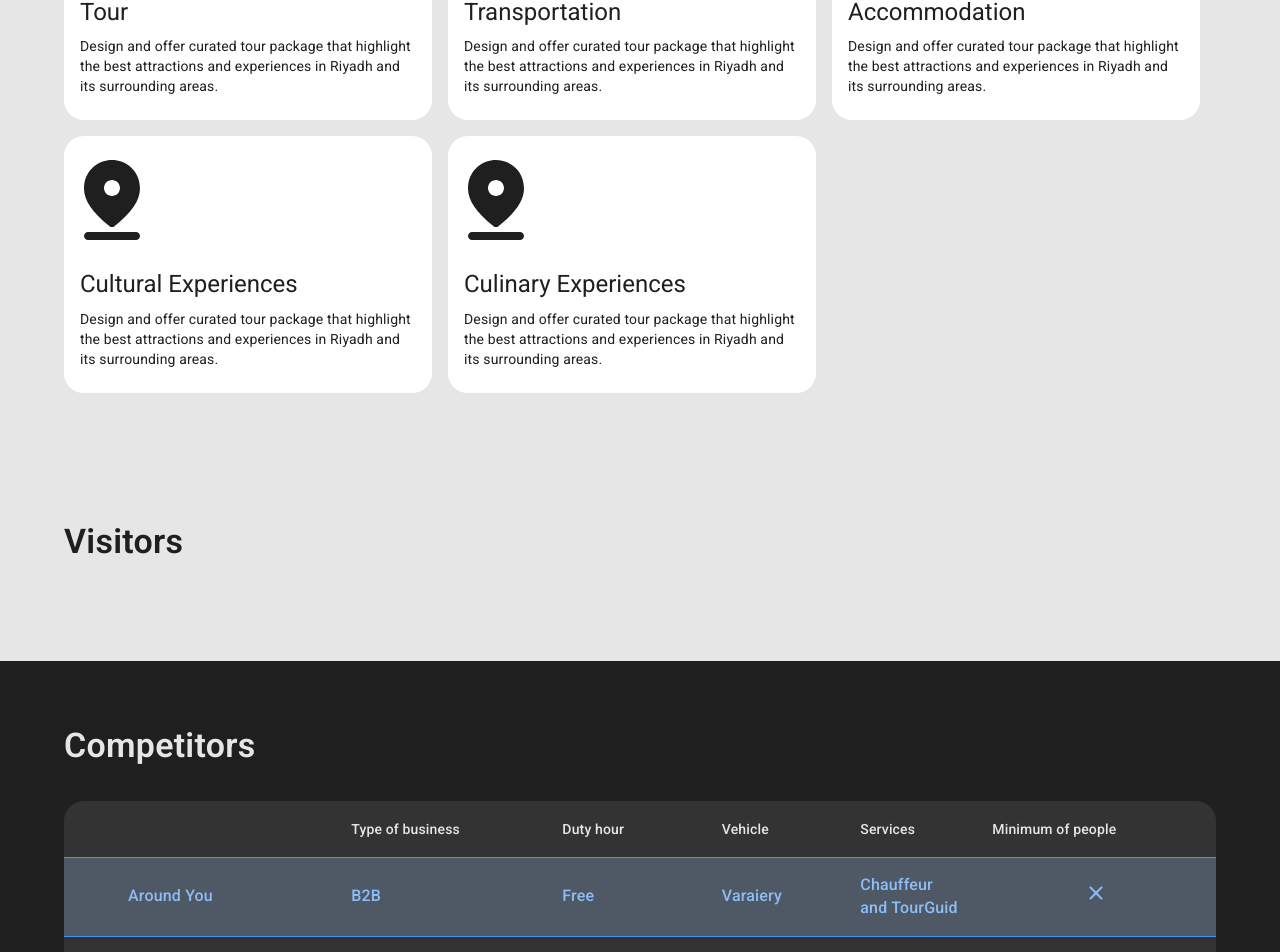
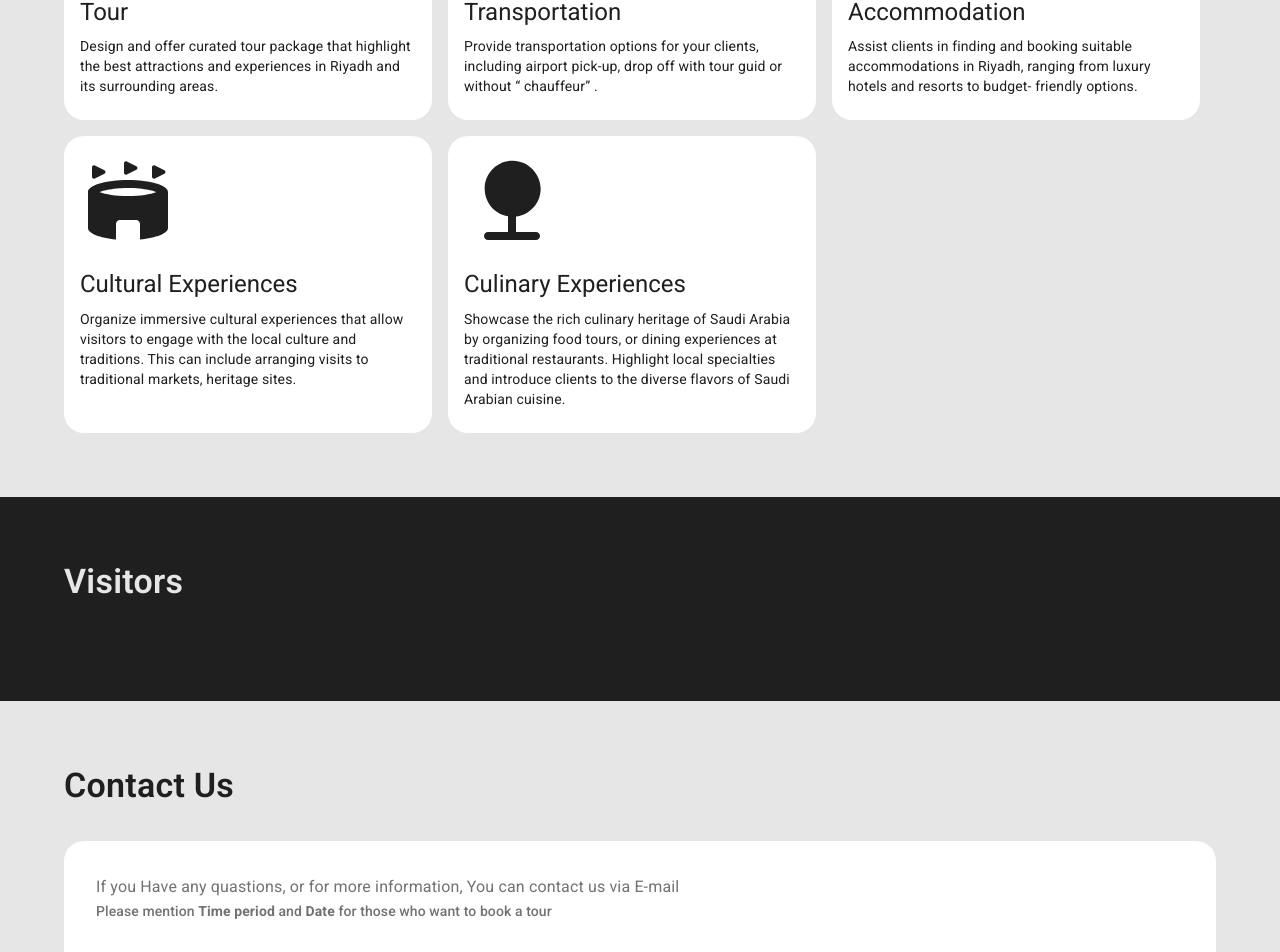
Before and after one commit to Turkiqsm/Aroundyou, a React (Create React App) app: page / in a window 1280 px wide. Shown: the part 1756-2708 px from the top of the page. Built offline with nearby package versions, Linux system fonts and the light colour scheme.

Commit message:
fix interactions delete comp section

```diff
--- a/package.json
+++ b/package.json
@@ -11,6 +11,7 @@
     "@testing-library/react": "^14.1.2",
     "@testing-library/user-event": "^14.5.2",
     "react": "^18.2.0",
+    "react-anchor-link-smooth-scroll": "^1.0.12",
     "react-dom": "^18.2.0",
     "react-router-dom": "^6.21.3",
     "react-scripts": "^5.0.1",
--- a/src/App.css
+++ b/src/App.css
@@ -39,3 +39,13 @@
 html{
   background-color: rgb(230, 230, 230);
 }
+.navElemnt{
+  text-decoration: none;
+}
+.interaction{
+  transition: all .3s ease-out !important;
+}
+.interaction:hover{
+  transform: translate(0px,-10px);
+  box-shadow: #282c3433 0px 16px 10px ;
+}
--- a/src/Components/MainButton.js
+++ b/src/Components/MainButton.js
@@ -40,11 +40,16 @@ const SecondaryButton = styled(Button)({
 function MainButton(props) {
   const {text,variant} = props;
 
+  function CopyText (){
+    navigator.clipboard.writeText(text);
+
+    // Alert the copied text
+    alert("Copied the text: " + text);
+  }
   return (
     <React.Fragment>
-    {/* <Button  variant="contained" sx={{backgroundColor:`${Theme.Accent}`,boxShadow:'none'}}>{text}</Button> */}
     { variant == 'Secondary'?
-    <SecondaryButton  variant="contained">{text} <ContentCopy sx={{ml:'0.8em',maxWidth:'0.8em'}}></ContentCopy> </SecondaryButton> :
+    <SecondaryButton onClick={CopyText}  variant="contained">{text} <ContentCopy sx={{ml:'0.8em',maxWidth:'0.8em'}}></ContentCopy> </SecondaryButton> :
     <PrimaryButton  variant="contained">{text} </PrimaryButton>
 
 }
--- a/src/Components/ServiceCard.js
+++ b/src/Components/ServiceCard.js
@@ -6,14 +6,29 @@ import CardMedia from '@mui/material/CardMedia';
 import Theme from '../Assets/theme';
 import Typography from '@mui/material/Typography';
 import { Button, CardActionArea, CardActions } from '@mui/material';
-import {  PinDropRounded } from '@mui/icons-material';
+import {  FlagRounded, LocalTaxiRounded, NightShelterRounded, StadiumRounded,NatureRounded } from '@mui/icons-material';
 
 function ServiceCard(props) {
   const {service} = props;
 
   return (
-    <Card elevation={0} sx={{ maxWidth: {sx:'24em',md:'23em'},borderRadius:'20px',pt:'16px',mr:{md:'1em',sx:0},mt:'1em' }}>
-        <PinDropRounded sx={{width:'4em',height:'4em', color:`${Theme.Primary}`}}></PinDropRounded>
+    <Card className='interaction' elevation={0} sx={{ maxWidth: {sx:'24em',md:'23em'},borderRadius:'20px',pt:'16px',mr:{md:'1em',xs:0},mt:'1em' }}>
+           {(() => {
+                    switch(service.title) {
+                      case 'Tour':
+                        return         <FlagRounded sx={{width:'4em',height:'4em', color:`${Theme.Primary}`}}></FlagRounded>
+                      case 'Transportation':
+                        return         <LocalTaxiRounded sx={{width:'4em',height:'4em', color:`${Theme.Primary}`}}></LocalTaxiRounded>
+                      case 'Accommodation':
+                        return        <NightShelterRounded sx={{width:'4em',height:'4em', color:`${Theme.Primary}`}}></NightShelterRounded>
+                      case 'Cultural Experiences':
+                        return         <StadiumRounded sx={{width:'4em',height:'4em', px:'16px', color:`${Theme.Primary}`}}></StadiumRounded>
+                      case 'Culinary Experiences':
+                        return         <NatureRounded sx={{width:'4em',height:'4em', px:'16px', color:`${Theme.Primary}`}}></NatureRounded>
+                      default:
+                  }
+                })()}
+        {/* <PinDropRounded sx={{width:'4em',height:'4em', color:`${Theme.Primary}`}}></PinDropRounded> */}
         <CardContent>
           <Typography gutterBottom variant="h5" component="div" sx={{color:`${Theme.Primary}`}}>
             {service.title}
--- a/src/Page/Main.js
+++ b/src/Page/Main.js
@@ -11,13 +11,13 @@ import bigBg from '../Assets/big-bg1.svg'
 
 function Main() {
     // console.log(theme)
-    var sectionStyle = {};
+    const email = 'around@You.com';
     const sections = [
         { title: 'About us', url: 'AboutUs' },
         // { title: 'Services and Activities', url: 'ServicesAndActivities' },
         { title: 'Services', url: 'Services' },
         { title: 'Visitors', url: 'RiyadhVisitors' },
-        { title: 'Competitors', url: 'Competitors' },
+        // { title: 'Competitors', url: 'Competitors' },
         { title: 'Contact Us', url: 'ContactUs' },
       ];
     const services = [
@@ -29,35 +29,38 @@ function Main() {
         areas.` },
         // { title: 'Services and Activities', url: 'ServicesAndActivities' },
         { title: 'Transportation',
-        content: `Design and offer curated tour
-        package that highlight the best
-        attractions and experiences in
-        Riyadh and its surrounding
-        areas.` },
+        content: `Provide transportation options
+        for your clients, including airport
+        pick-up, drop off with tour guid
+        or without “ chauffeur”
+        .` },
         { title: 'Accommodation',
-        content: `Design and offer curated tour
-        package that highlight the best
-        attractions and experiences in
-        Riyadh and its surrounding
-        areas.` },
+        content: `Assist clients in finding and
+        booking suitable accommodations
+        in Riyadh, ranging from luxury
+        hotels and resorts to budget-
+        friendly options.` },
         { title: 'Cultural Experiences',
-        content: `Design and offer curated tour
-        package that highlight the best
-        attractions and experiences in
-        Riyadh and its surrounding
-        areas.` },
+        content: `Organize immersive cultural
+        experiences that allow visitors
+        to engage with the local culture
+        and traditions. This can include
+        arranging visits to traditional
+        markets, heritage sites.` },
         { title: 'Culinary Experiences',
-        content: `Design and offer curated tour
-        package that highlight the best
-        attractions and experiences in
-        Riyadh and its surrounding
-        areas.` },
+        content: `Showcase the
+        rich culinary heritage of Saudi Arabia
+        by organizing food tours, or dining
+        experiences at traditional restaurants.
+        Highlight local specialties and
+        introduce clients to the diverse flavors
+        of Saudi Arabian cuisine.` },
       ];
      function darkSection(section){
-      return section.url === 'Competitors'?{backgroundColor:`${Theme.Primary}`}:{backgroundColor:`${Theme.Secondary}`};
+      return section.url === 'RiyadhVisitors'?{backgroundColor:`${Theme.Primary}`}:{backgroundColor:`${Theme.Secondary}`};
       }
      function lightText(section){
-      return section.url === 'Competitors'?{color:`${Theme.Secondary}`}:{color:`${Theme.Primary}`};
+      return section.url === 'RiyadhVisitors'?{color:`${Theme.Secondary}`}:{color:`${Theme.Primary}`};
       }
 
     return (
@@ -66,7 +69,9 @@ function Main() {
             <img src={bigBg} ></img>
             </Box>
         <ResponsiveAppBar sections={sections}/>
+        <section id='landing'>
         <Landing/>
+        </section>
             {sections.map((section)=>(
                 <section style={darkSection(section)} id={section.url}>
                 <Container sx={{paddingY:"4em"}}>
@@ -79,10 +84,8 @@ function Main() {
                         return <About/>
                       case 'Services':
                         return <Services services={services}/>
-                      case 'Competitors':
-                        return <Competitors/>
                       case 'ContactUs':
-                        return <ContactUs/>
+                        return <ContactUs email={email}/>
                       {/* case 'HowDoWeWork':
                         return <HowDoWeWork/>
                       case 'ContactUs':
--- a/src/Page/Sections/Competitors.js
+++ b/src/Page/Sections/Competitors.js
@@ -14,7 +14,7 @@ function createData(name, Typofbusiness, Dutyhour, Vehicle, Services,minOfpeople
     return { name, Typofbusiness, Dutyhour, Vehicle, Services,minOfpeople };
   }
   const rows = [
-    createData('Around You', 'B2B', 'Free', 'Varaiery','Chauffeur and TourGuid',0),
+    createData('Around You', 'B2B', 'Free', 'Variety','Chauffeur and TourGuid',0),
     createData('Other companies', 'B2C', 'Schedualed', 'Limited', 'Chauffeur',1),
   ];
 function Competitors(props) {
--- a/src/Page/Sections/ContactUs.js
+++ b/src/Page/Sections/ContactUs.js
@@ -10,7 +10,7 @@ import MainButton from '../../Components/MainButton';
 
 
 function ContactUs(props) {
-  const {text} = props;
+  const {email} = props;
 
   return (
     <React.Fragment>
@@ -33,7 +33,7 @@ function ContactUs(props) {
             <Typography fontWeight={500} variant='body1'>
                 </Typography>
                 <Box sx={{width:'100%',display:'flex',justifyContent:'center',mt:'2em'}}>
-                <MainButton variant='Secondary' text={'Around@You.com'} />
+                <MainButton variant='Secondary' text={email} />
                 </Box>
             </Box>
             </Box>
--- a/src/Page/Sections/Landing.js
+++ b/src/Page/Sections/Landing.js
@@ -4,7 +4,7 @@ import { Box, Container,Button ,Typography } from '@mui/material';
 import bgImage from '../../Assets/Illu.svg';
 import MainButton from '../../Components/MainButton';
 import Fade from '@mui/material/Fade';
-
+import AnchorLink from 'react-anchor-link-smooth-scroll'
 
 function Landing() {
 
@@ -32,7 +32,11 @@ function Landing() {
                 ambitious development projects..
                 </Typography>
                 <Box sx={{display:'flex', width:'100%', justifyContent:{md:'flex-start',xs:'center'},right:'2px',marginY:'2em'}}>
-                <MainButton text="Contact us now"/>
+                <AnchorLink
+                offset='300'
+                href={'#ContactUs'}>
+                <MainButton key={'ContactUs'} text="Contact us now"/>
+          </AnchorLink>
                 </Box>
             </Box>
         </Box>
--- a/src/Page/Sections/Services.js
+++ b/src/Page/Sections/Services.js
@@ -10,7 +10,7 @@ function Services(props) {
     <React.Fragment>
     <Box sx={{display:{md:'flex',sx:'block'},flexWrap:{md:'wrap',sx:'nowrap',justifyContent:'flex-start'}}}>
     {services.map((service)=>(
-    <ServiceCard service={service}/>
+    <ServiceCard key={service} service={service}/>
     ))}
     </Box>
     </React.Fragment>
```
Also changed, not shown: src/Components/ResponsiveAppBar.js (+23 -4 lines), 1 other file (tests, documents, lock files or other folders).
